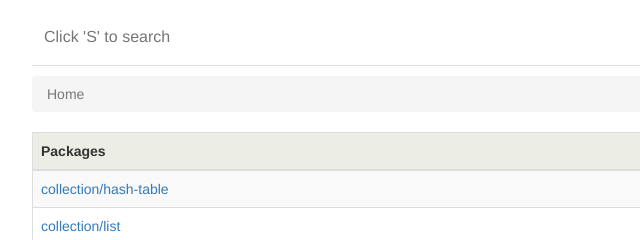
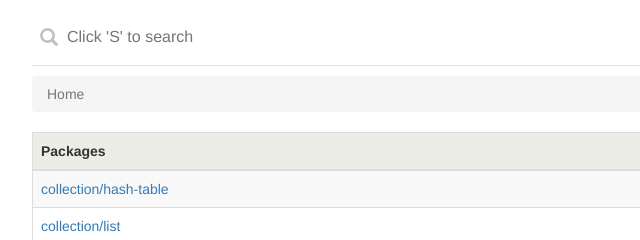
Before and after one commit to martijndwars/strdoc, a plain HTML site: page org.metaborg.strdoc.website/index.html in a window 1280 px wide. Shown: the top 240 px of the page, 38-678 px from the left. Drawn offline with nearby package versions, Linux system fonts and the light colour scheme; some packages are replaced by stand-ins of ours.

Commit message:
Add magnifying glass

```diff
--- a/org.metaborg.strdoc.website/index.html
+++ b/org.metaborg.strdoc.website/index.html
@@ -27,13 +27,16 @@
 
   <body>
     <div class="container">
+      <div class="search-container">
         <input
           type="search"
           id="search"
           placeholder="Click 'S' to search"
           ng-model="query"
           ng-change="search()"
-        ng-model-options='{debounce: 200}'/>
+          ng-model-options="{debounce: 200}"
+          />
+      </div>
 
       <div class="row">
         <div class="col-md-8">
--- a/org.metaborg.strdoc.website/style/global.css
+++ b/org.metaborg.strdoc.website/style/global.css
@@ -1,3 +1,27 @@
+div.search-container {
+  position: relative;
+}
+
+div.search-container:before {
+  display: block;
+  width: 24px;
+  height: 24px;
+  content: "\e003";
+  font-family: 'Glyphicons Halflings';
+  background-position: -48px 0;
+  position: absolute;
+  top: 15px;
+  left: 8px;
+  opacity: .3;
+  font-size: 18px;
+  z-index: 1000;
+}
+
+div.search-container input {
+  display: block;
+  padding-left: 35px;
+}
+
 input {
   border: 0;
   border-bottom: 1px solid #dee0df;
```
Lines whose indentation alone changed are shown as unchanged.
